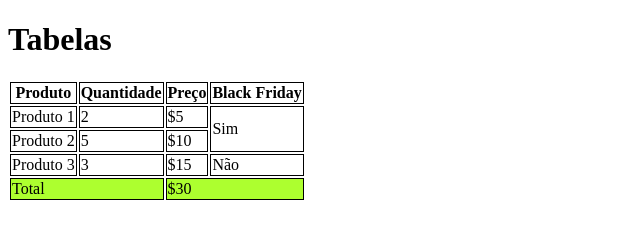
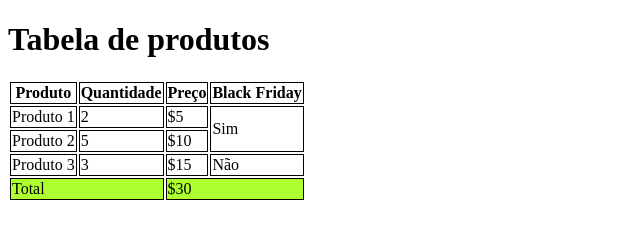
Before and after one commit to Lucas-Zbonik/aula-tabela, a plain HTML site: page index.html in a window 1280 px wide. Shown: the whole page, without its empty margins (0-640 px from the left). Drawn offline with Linux system fonts and the light colour scheme.

Commit message:
trocado h1 de , tabela, para, tabela de produtos.

```diff
--- a/index.html
+++ b/index.html
@@ -18,7 +18,7 @@
 
 </head>
 <body>
-    <h1>Tabelas</h1>
+    <h1>Tabela de produtos</h1>
 
     <table>
         <thead>
```
